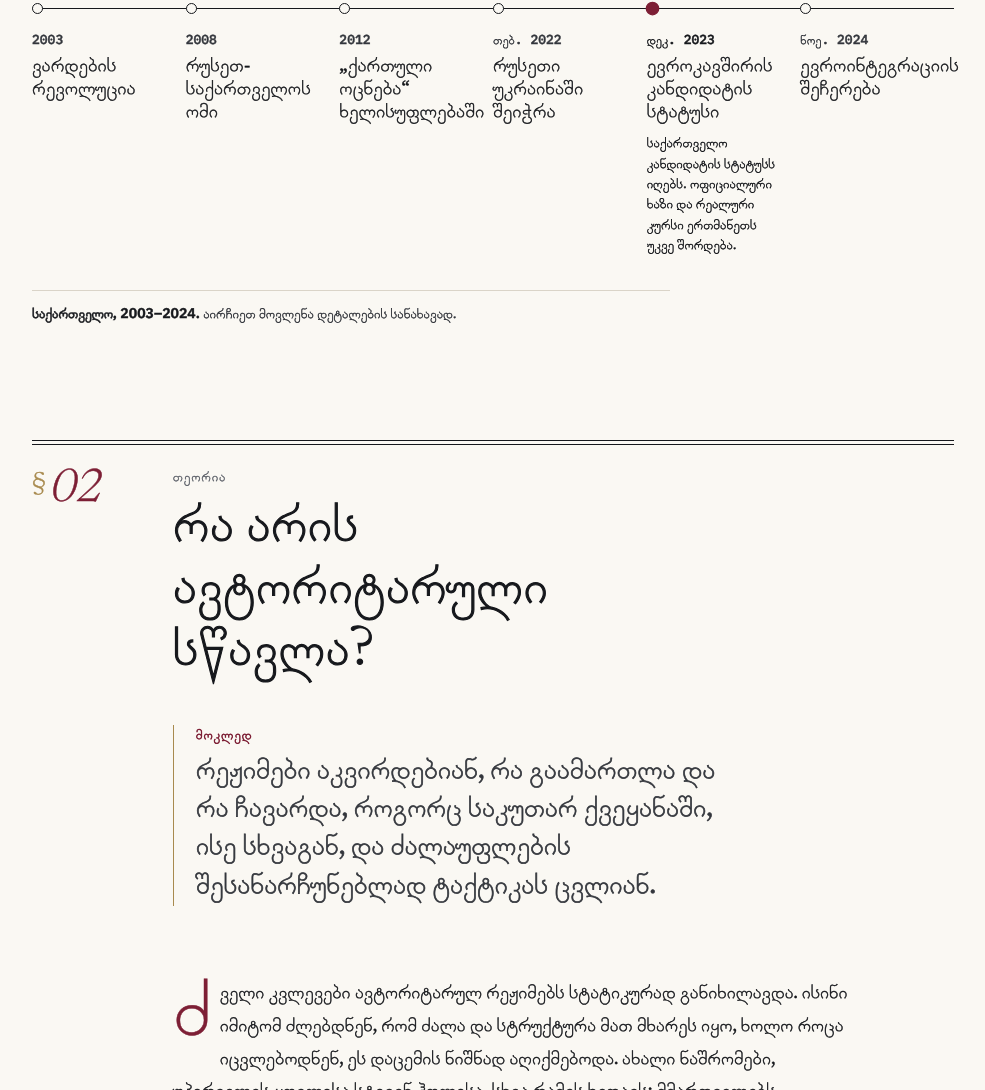
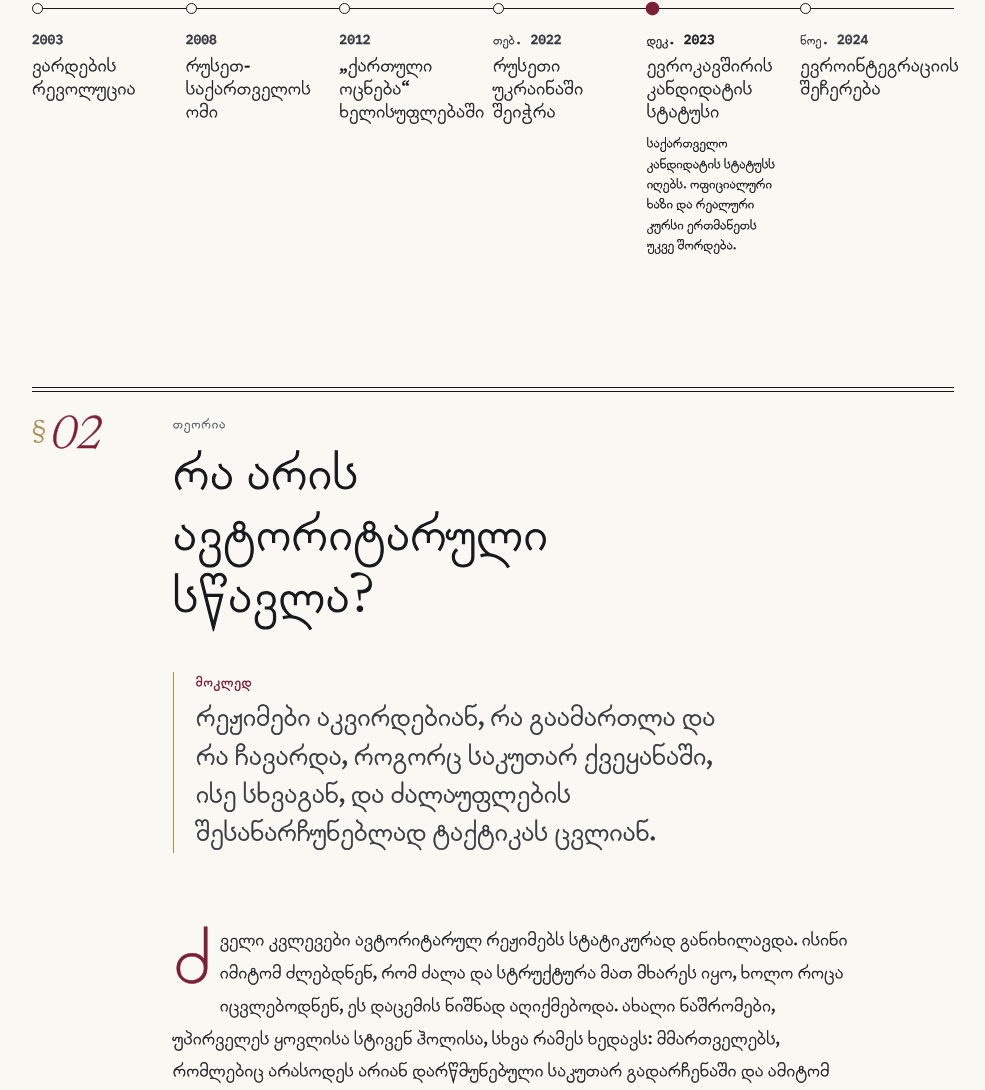
Before and after one commit to rogavanikolozi-a11y/Authoritarian-Georgia, a plain HTML site: page ka/index.html in a window 1280 px wide. Shown: the part 2959-4049 px from the top of the page, without its empty margins (262-1247 px from the left). Drawn offline with Linux system fonts and the light colour scheme.

Commit message:
Remove timeline caption
Co-Authored-By: Claude Opus 5.5 <noreply@anthropic.com>
Claude-Session: https://claude.ai/code/session_018WimQLUPxMJUCbvkJDTQm7

```diff
--- a/ka/index.html
+++ b/ka/index.html
@@ -156,9 +156,6 @@
   </div>
 <figure class="fig fig--wide" id="figTimeline">
     <div class="tl" id="timeline"></div>
-    <figcaption>
-      <strong>საქართველო, 2003–2024.</strong> აირჩიეთ მოვლენა დეტალების სანახავად.
-    </figcaption>
   </figure>
 
 </section>
```
Also changed, not shown: index.html (+0 -3 lines).
